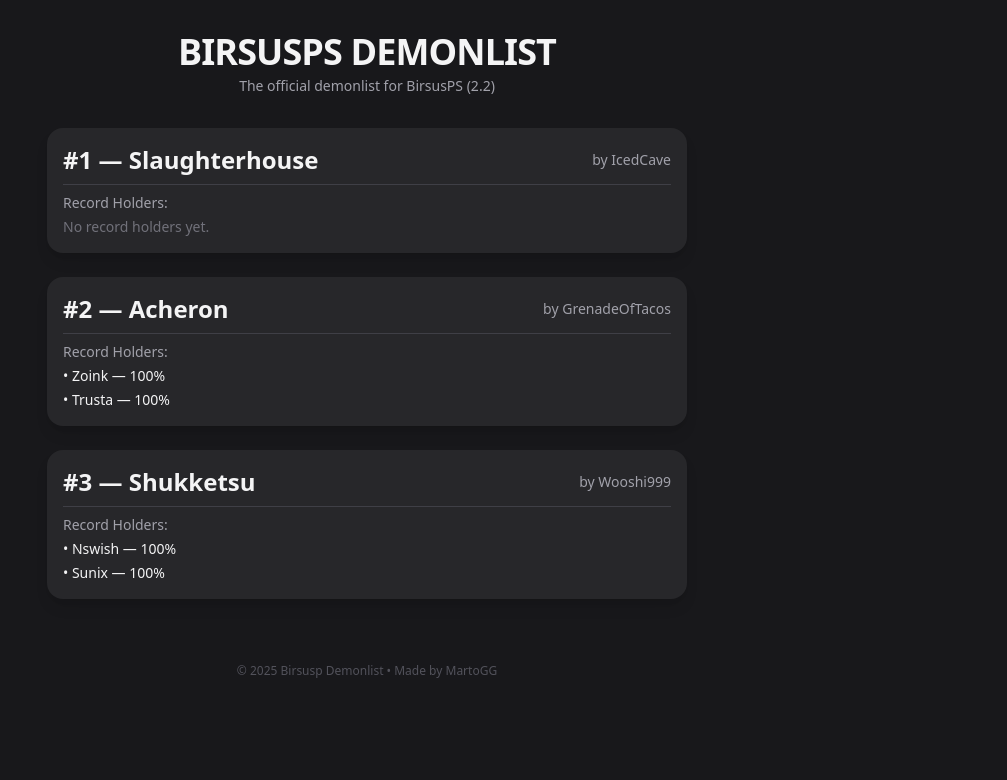
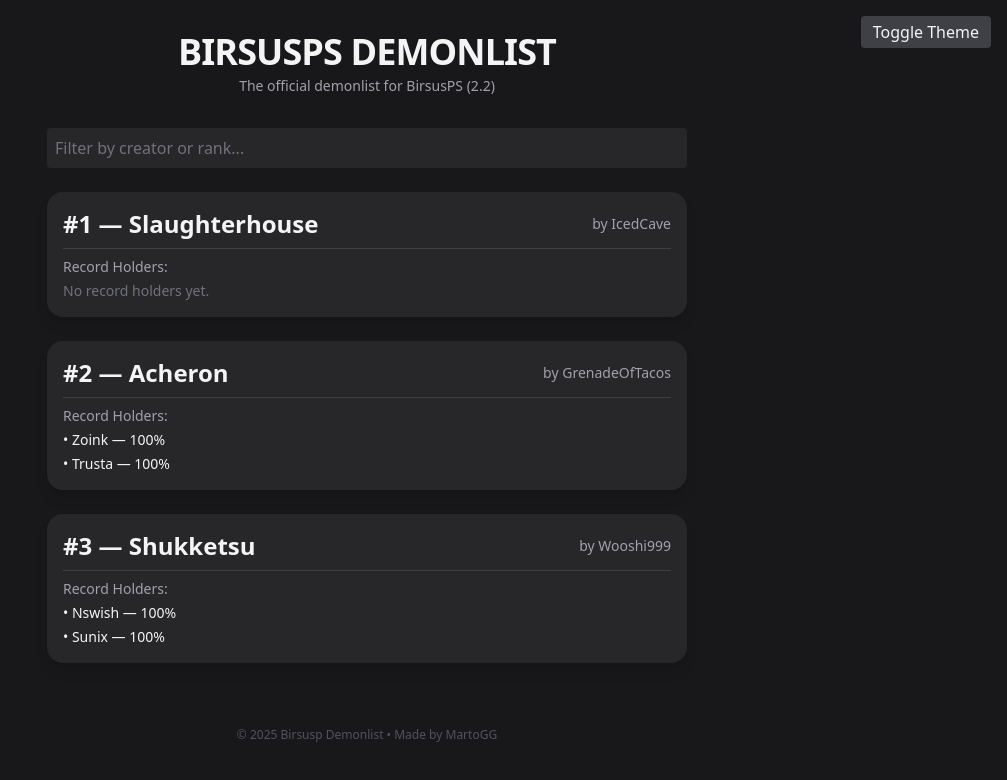
Before and after one commit to MartoGGDC/birsusps-demonlist, a plain HTML site: page index.html in a window 1280 px wide. Shown: the whole page, without its empty margins (273-1280 px from the left). Drawn offline with nearby package versions, Linux system fonts and the light colour scheme.

Commit message:
Update index.html      aaasfdd

```diff
--- a/index.html
+++ b/index.html
@@ -5,14 +5,32 @@
   <meta name="viewport" content="width=device-width, initial-scale=1.0" />
   <title>BIRSUSPS DEMONLIST</title>
   <script src="https://cdn.tailwindcss.com"></script>
+  <script>
+    tailwind.config = {
+      darkMode: 'class'
+    }
+  </script>
 </head>
 
-<body class="bg-zinc-900 text-zinc-100 font-sans min-h-screen">
+<body class="bg-zinc-900 text-zinc-100 font-sans min-h-screen transition-colors duration-500">
+
+  <!-- Dark/Light Mode Toggle -->
+  <div class="fixed top-4 right-4 z-50">
+    <button id="themeToggle" class="px-3 py-1 rounded bg-zinc-700 hover:bg-zinc-600 text-zinc-100 transition">
+      Toggle Theme
+    </button>
+  </div>
 
   <header class="text-center py-8">
     <h1 class="text-4xl font-extrabold tracking-tight">BIRSUSPS DEMONLIST</h1>
     <p class="text-zinc-400 text-sm mt-1">The official demonlist for BirsusPS (2.2)</p>
   </header>
+
+  <!-- Filter Section -->
+  <div class="max-w-2xl mx-auto px-4 mb-6 flex gap-2">
+    <input type="text" id="filterInput" placeholder="Filter by creator or rank..."
+           class="flex-1 p-2 rounded bg-zinc-800 text-zinc-100 placeholder-zinc-500 focus:outline-none focus:ring-2 focus:ring-indigo-500 transition"/>
+  </div>
 
   <main id="list" class="max-w-2xl mx-auto px-4 pb-16 space-y-6">
     <p class="text-center text-zinc-500 animate-spin">⏳ Loading levels...</p>
@@ -23,6 +41,16 @@
   </footer>
 
   <script>
+    const body = document.body;
+    const themeToggle = document.getElementById('themeToggle');
+    themeToggle.addEventListener('click', () => {
+      body.classList.toggle('dark');
+      body.classList.toggle('bg-zinc-900');
+      body.classList.toggle('text-zinc-100');
+      body.classList.toggle('bg-zinc-50');
+      body.classList.toggle('text-zinc-900');
+    });
+
     async function loadLevels() {
       const container = document.getElementById("list");
       try {
@@ -45,7 +73,7 @@
             bg-zinc-800 p-4 rounded-2xl shadow-lg
             hover:bg-zinc-700 hover:ring-2 hover:ring-indigo-500 hover:ring-opacity-50
             transition-all duration-300 ease-out
-            opacity-0 translate-y-4
+            opacity-0 translate-y-4 cursor-pointer
           `;
           section.setAttribute("aria-labelledby", `level-${level.rank}`);
           section.innerHTML = `
@@ -53,19 +81,44 @@
               <h2 id="level-${level.rank}" class="text-2xl font-bold">#${level.rank} — ${level.title}</h2>
               <span class="text-sm text-zinc-400">by ${level.creator}</span>
             </div>
-            <div class="mt-2 border-t border-zinc-700 pt-2">
+            <div class="mt-2 border-t border-zinc-700 pt-2 record-holders" style="display: block;">
               <p class="text-sm text-zinc-400 mb-1">Record Holders:</p>
               <ul class="text-sm space-y-1">${holdersHTML}</ul>
             </div>
           `;
+
           container.appendChild(section);
 
           // Fade-in animation with staggered delay
           setTimeout(() => {
             section.classList.remove("opacity-0", "translate-y-4");
             section.classList.add("opacity-100", "translate-y-0");
-          }, index * 150); // stagger each level by 150ms
+          }, index * 150);
+
+          // Make record holders collapsible
+          section.addEventListener('click', (e) => {
+            // Only toggle when clicking outside links (if any in future)
+            if (!e.target.closest('a')) {
+              const holdersDiv = section.querySelector('.record-holders');
+              holdersDiv.style.display = holdersDiv.style.display === 'none' ? 'block' : 'none';
+            }
+          });
+
+          // Store data for filtering
+          section.dataset.creator = level.creator.toLowerCase();
+          section.dataset.rank = String(level.rank);
         });
+
+        // Filter functionality
+        const filterInput = document.getElementById('filterInput');
+        filterInput.addEventListener('input', () => {
+          const query = filterInput.value.toLowerCase();
+          container.querySelectorAll('section').forEach(section => {
+            const matches = section.dataset.creator.includes(query) || section.dataset.rank.includes(query);
+            section.style.display = matches ? 'block' : 'none';
+          });
+        });
+
       } catch (err) {
         container.innerHTML = `<p class="text-center text-red-400">Failed to load levels.json 😢</p>`;
         console.error(err);
```
